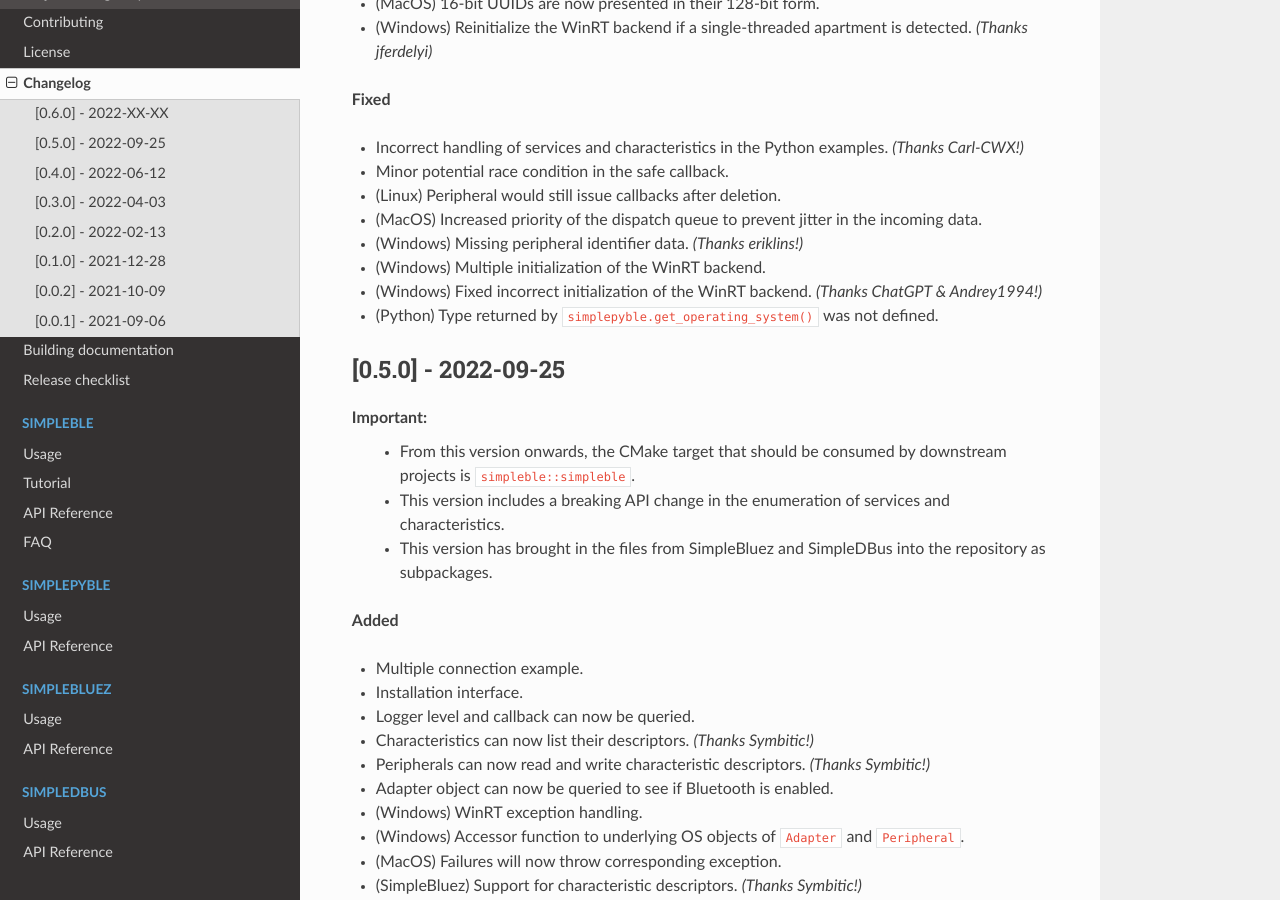
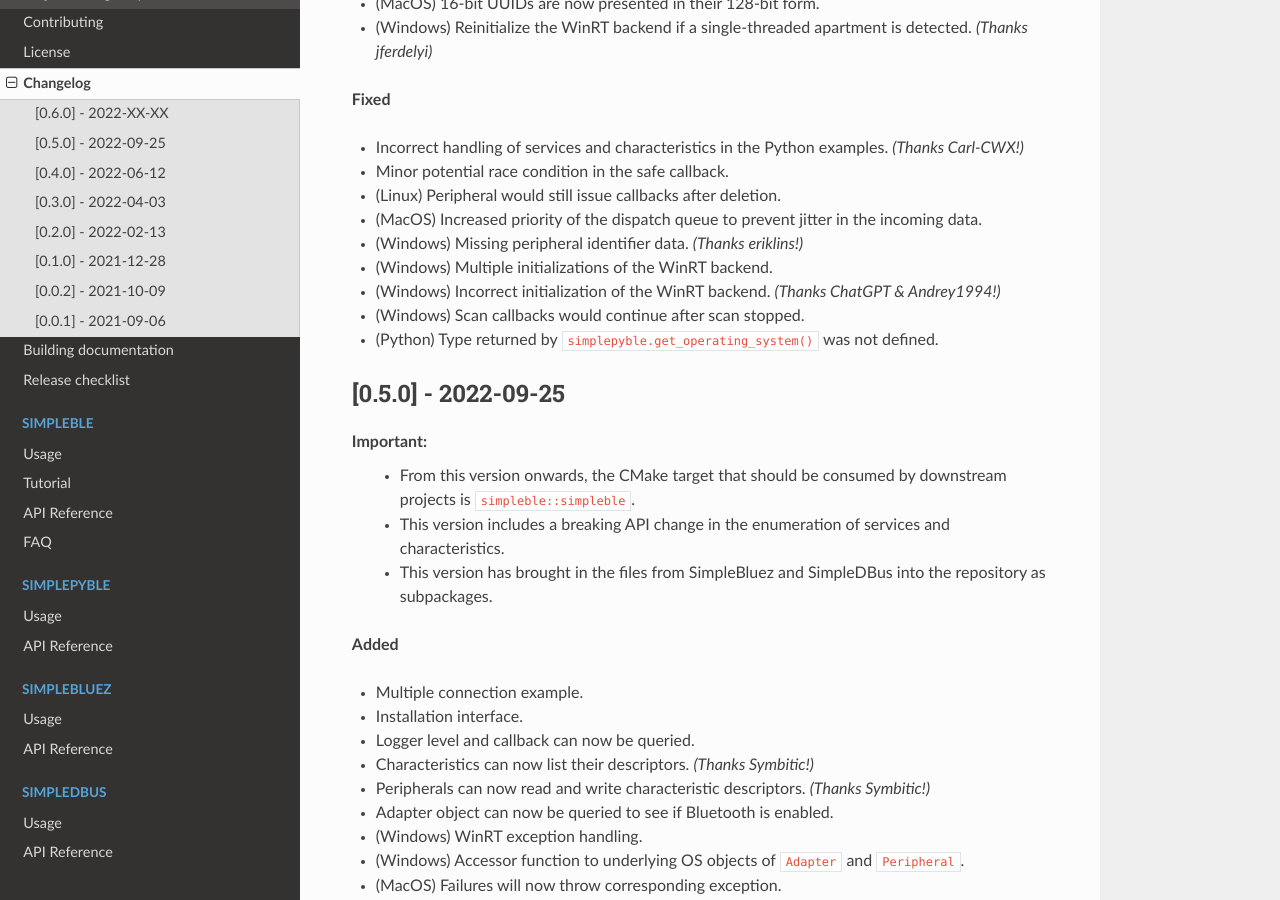
Before and after one commit to OpenBluetoothToolbox/SimpleBLE, a Sphinx documentation site: the page built from docs/changelog.rst, in a window 1280 px wide and 900 px high, scrolled down 873 px. Built offline with Sphinx 7.4.7 and the Read the Docs theme 2.0.0, drawn with Linux system fonts in a browser that asks for light colours.

Commit message:
Fixed continuous advertising reports after scan stopped

```diff
--- a/docs/changelog.rst
+++ b/docs/changelog.rst
@@ -39,8 +39,9 @@
 -  (Linux) Peripheral would still issue callbacks after deletion.
 -  (MacOS) Increased priority of the dispatch queue to prevent jitter in the incoming data.
 -  (Windows) Missing peripheral identifier data. *(Thanks eriklins!)*
--  (Windows) Multiple initialization of the WinRT backend.
--  (Windows) Fixed incorrect initialization of the WinRT backend. *(Thanks ChatGPT & Andrey1994!)*
+-  (Windows) Multiple initializations of the WinRT backend.
+-  (Windows) Incorrect initialization of the WinRT backend. *(Thanks ChatGPT & Andrey1994!)*
+-  (Windows) Scan callbacks would continue after scan stopped.
 -  (Python) Type returned by ``simplepyble.get_operating_system()`` was not defined.
 
 
```
Also changed, not shown: 2 other files.
